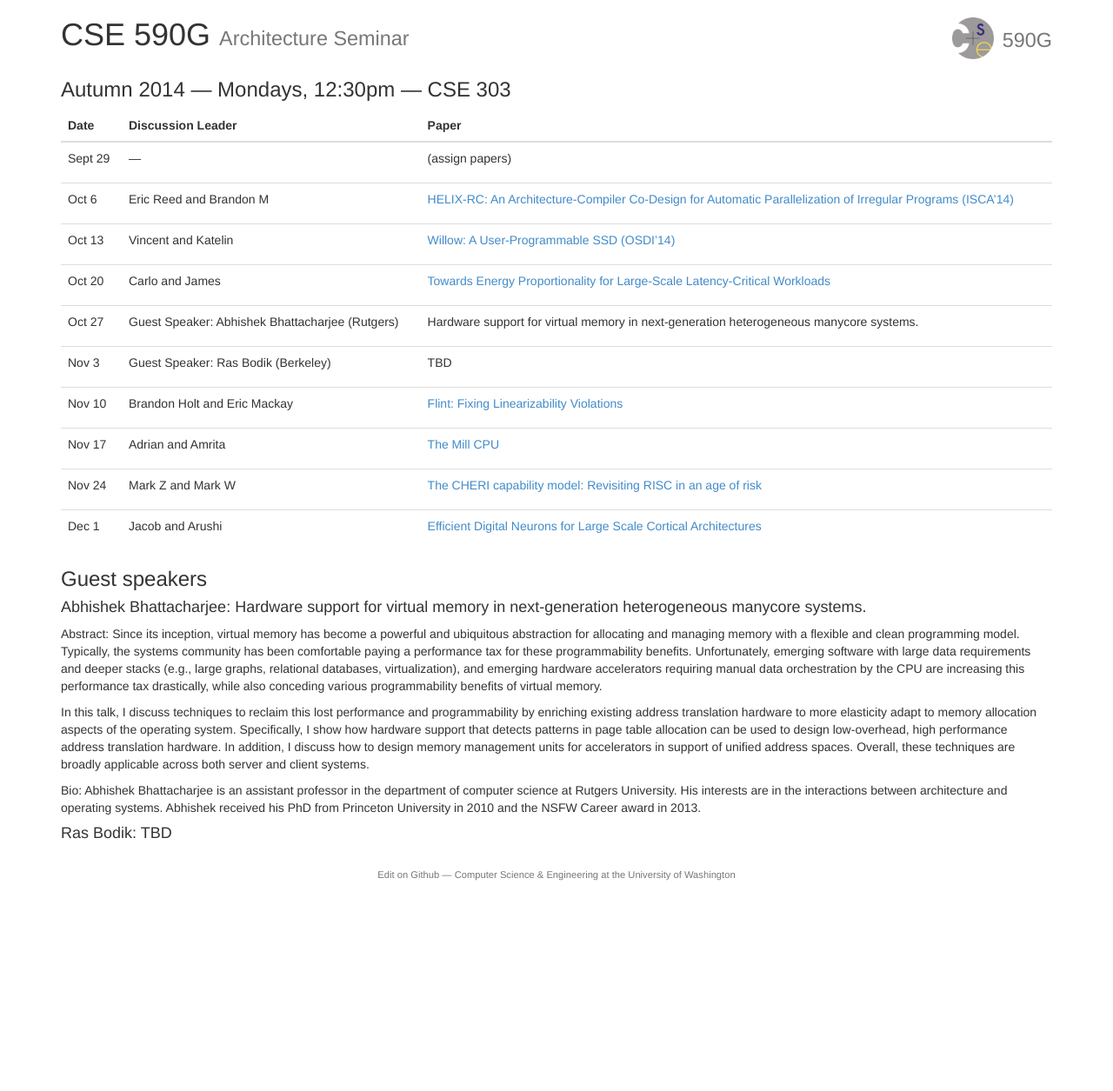
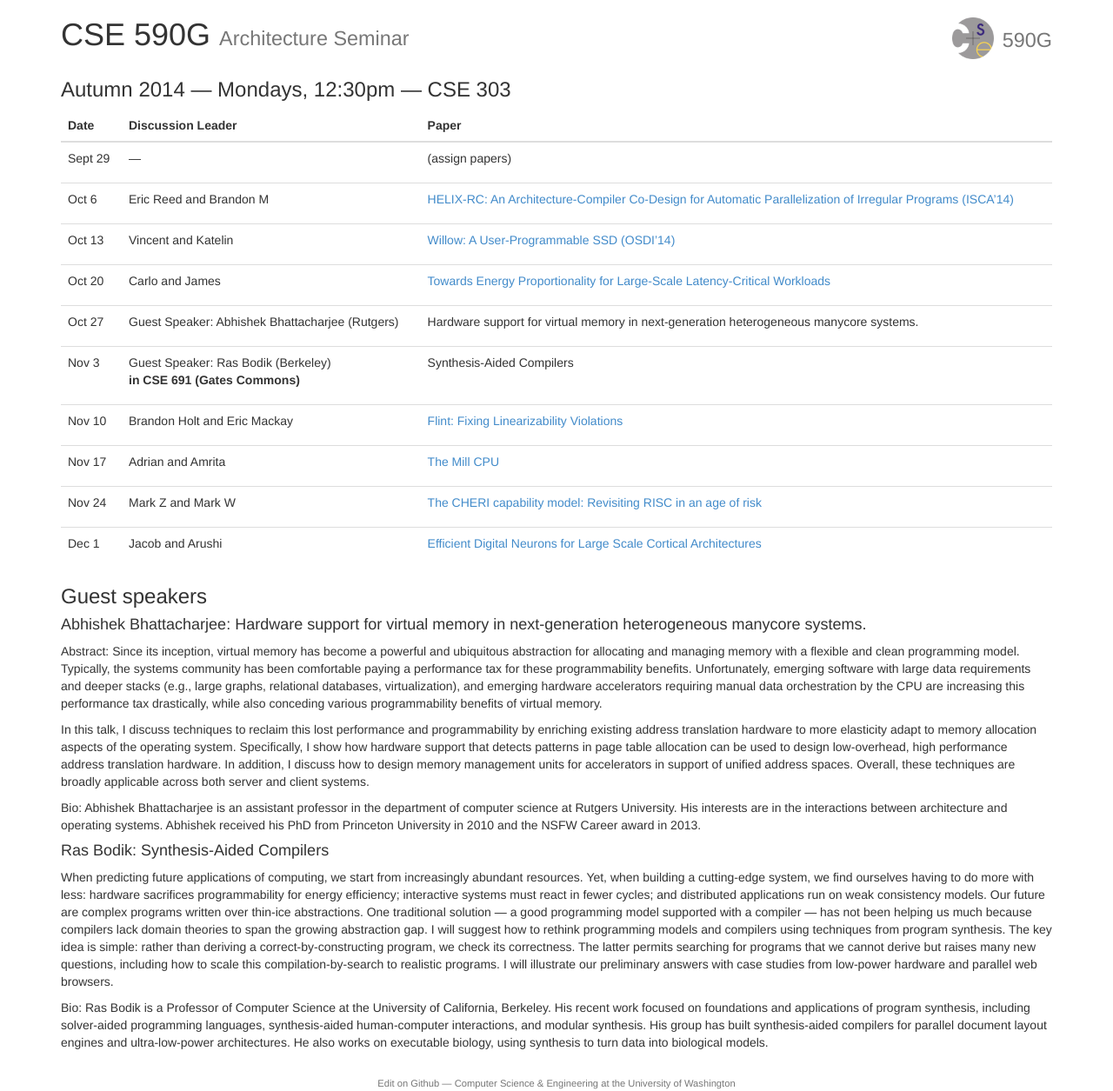
Before and after one commit to uwsampa/cse590g, a Jekyll site: the page built from 14au/index.md, in a window 1280 px wide. Shown: the whole page at 87% size. Built offline with Jekyll 4.4.1, drawn with Linux system fonts in a browser that asks for light colours; nearby versions of some CDN libraries; Markdown is read by kramdown in place of the engine named in the settings; before the commit the page ends 1015 px from its top, so only the background shows below that.

Commit message:
abstract for Ras's talk next week (sorry i put HTML in the schedule!!)

```diff
--- a/14au/_data/schedule.yml
+++ b/14au/_data/schedule.yml
@@ -19,8 +19,8 @@
   paper: "Hardware support for virtual memory in next-generation heterogeneous manycore systems."
 
 - date: Nov 3
-  who: "Guest Speaker: Ras Bodik (Berkeley)"
-  paper: "TBD"
+  who: "Guest Speaker: Ras Bodik (Berkeley)<br /><b>in CSE 691 (Gates Commons)</b>"
+  paper: "Synthesis-Aided Compilers"
 
 - date: Nov 10
   who: Brandon Holt and Eric Mackay
--- a/14au/index.md
+++ b/14au/index.md
@@ -59,4 +59,8 @@ In this talk, I discuss techniques to reclaim this lost performance and programm
 
 Bio: Abhishek Bhattacharjee is an assistant professor in the department of computer science at Rutgers University. His interests are in the interactions between architecture and operating systems. Abhishek received his PhD from Princeton University in 2010 and the NSFW Career award in 2013.
 
-#### Ras Bodik: TBD
+#### Ras Bodik: Synthesis-Aided Compilers
+
+When predicting future applications of computing, we start from increasingly abundant resources. Yet, when building a cutting-edge system, we find ourselves having to do more with less: hardware sacrifices programmability for energy efficiency; interactive systems must react in fewer cycles; and distributed applications run on weak consistency models. Our future are complex programs written over thin-ice abstractions. One traditional solution --- a good programming model supported with a compiler --- has not been helping us much because compilers lack domain theories to span the growing abstraction gap. I will suggest how to rethink programming models and compilers using techniques from program synthesis. The key idea is simple: rather than deriving a correct-by-constructing program, we check its correctness. The latter permits searching for programs that we cannot derive but raises many new questions, including how to scale this compilation-by-search to realistic programs. I will illustrate our preliminary answers with case studies from low-power hardware and parallel web browsers.
+
+Bio: Ras Bodik is a Professor of Computer Science at the University of California, Berkeley. His recent work focused on foundations and applications of program synthesis, including solver-aided programming languages, synthesis-aided human-computer interactions, and modular synthesis. His group has built synthesis-aided compilers for parallel document layout engines and ultra-low-power architectures. He also works on executable biology, using synthesis to turn data into biological models.
```
